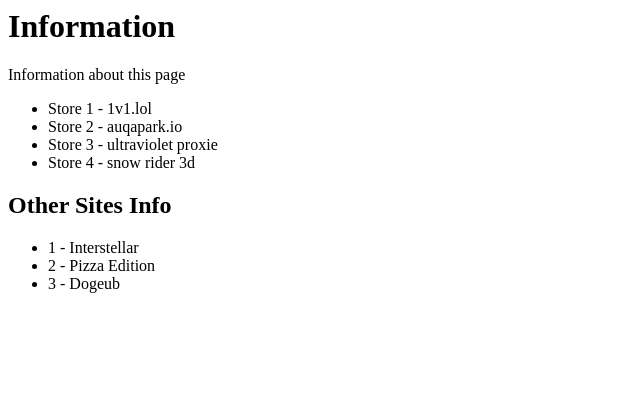
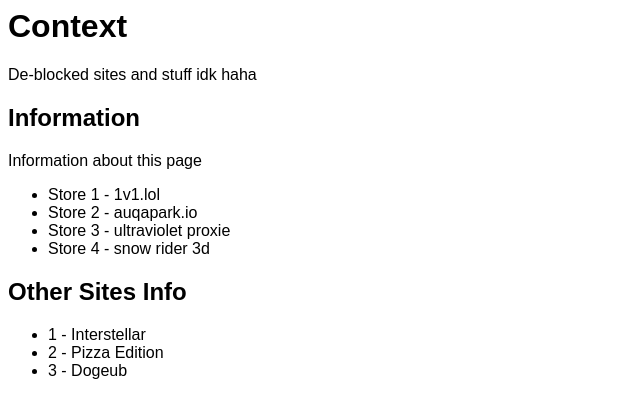
Before and after one commit to UntyperSoftworks/versus, a plain HTML site: page info.html in a window 1280 px wide. Shown: the whole page, without its empty margins (0-640 px from the left). Drawn offline with Linux system fonts and the light colour scheme.

Commit message:
Update info.html

```diff
--- a/info.html
+++ b/info.html
@@ -1,9 +1,16 @@
 <html>
 	<head>
 		<title>info</title>
+		<style>
+			body {
+				font-family: Arial, Helvetica, sans-serif;
+			}
+		</style>
 	</head>
 	<body>
-		<h1>Information</h1>
+		<h1>Context</h1>
+		<p>De-blocked sites and stuff idk haha</p>
+		<h2>Information</h2>
 		<p>Information about this page</p>
 		<ul>
 			<li>Store 1 - <span>1v1.lol</span></li>
```
